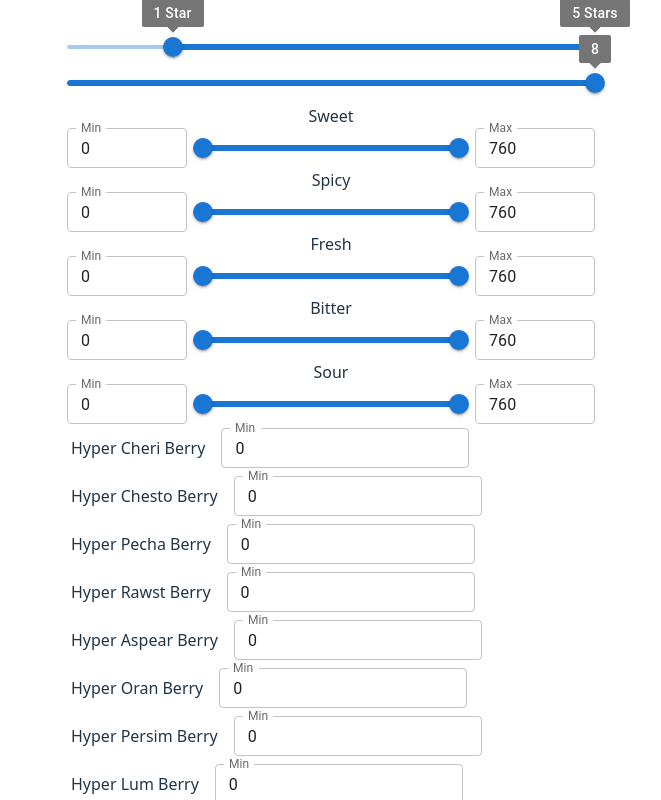
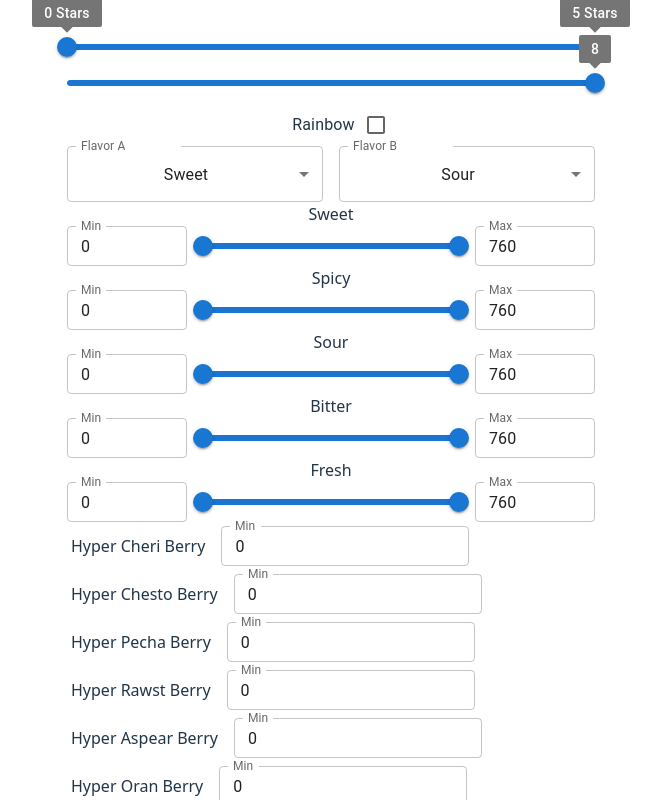
Before and after one commit to TheOkster/Pokemon-Donut-Calculator, a React (Vite) app: page / in a window 1280 px wide. Shown: the top 800 px of the page, without its empty margins (309-970 px from the left). Built offline with nearby package versions, Linux system fonts and the light colour scheme.

Commit message:
Rainbow Dont Support

```diff
--- a/src/App.tsx
+++ b/src/App.tsx
@@ -3,16 +3,21 @@
 import Papa from "papaparse"
 import Settings, { type BerryDict, type BerryQuantDict } from './Settings'
 import { Button } from '@mui/material';
+export const flavors = ["sweet", "spicy", "sour", "bitter", "fresh"] as const;
+export type Flavor = (typeof flavors)[number];
+
 function App() {
+
 
   const [maxBerries, setMaxBerries] = useState(8);
   const [berryStats, setBerryStats] = useState<BerryDict>({});
   const [berryQuants, setBerryQuants] = useState<BerryQuantDict>({});
-  const [starRange, setStarRange] = useState<[number, number]>([1, 5]);
+  const [starRange, setStarRange] = useState<[number, number]>([0, 5]);
   const starCalorieCounts = [0, 120, 240, 350, 700, 960, Infinity];
+
+  const [enableRainbow, setEnableRainbow] = useState(false);
+  const [rainbowFlavors, setRainbowFlavors] = useState<[Flavor, Flavor]>(["sweet","sour"]);
   const [results, setResults] = useState<Combination[]>([]);
-    const flavors = ["sweet", "spicy", "fresh", "bitter", "sour"] as const;
-
     const minVal = 0;
     const maxVal = 760;
     const [flavorValues, setFlavorValues] = useState<{
@@ -25,7 +30,6 @@
     const newBerryQuants = { ...berryQuants, [berry]: newValue };
     setBerryQuants(newBerryQuants);
     localStorage.setItem("berryQuants", JSON.stringify(newBerryQuants));
-    // console.log(newBerryQuants);
   };
   const handleFlavorChange = (flavor: string, newValue: [number, number]) => {
     setFlavorValues((prev) => ({ ...prev, [flavor]: newValue }));
@@ -37,7 +41,6 @@
       if (data) {
         setBerryQuants(JSON.parse(data) as Record<string, number>);
       }
-      // console.log(data);
     fetch("/berries.csv")
       .then((res) => res.text())
       .then((csvText) => {
@@ -91,10 +94,17 @@
   return true;
 }
 
-function meetsThresholds(stats: FlavorStats, flavorValues: {[flavor: string]: [number, number]}, starRange: [number, number]): Boolean {
+function meetsThresholds(stats: FlavorStats): Boolean {
+  if(enableRainbow && (stats[rainbowFlavors[0]] != stats[rainbowFlavors[1]])) {
+    return false;
+  }
   for (const key in stats){
     if(key in flavorValues){
       if(stats[key] < flavorValues[key][0] || stats[key] > flavorValues[key][1]){
+        return false;
+      }
+
+      if(enableRainbow && !(key in rainbowFlavors) && stats[key] >  stats[rainbowFlavors[0]]){
         return false;
       }
 
@@ -103,7 +113,7 @@
         return false;
       }
     } else{
-      // console.log(`${key} is not in flavorValues`)
+      console.log(`${key} is not in flavorValues`)
     }
   }
   return true;
@@ -113,17 +123,17 @@
   for (const key in stats){
     if(key in flavorValues){
       if(stats[key] < (flavorValues[key][0] - 95 * berriesLeft) || stats[key] > flavorValues[key][1]){
-        // console.log(`${stats[key]} will never reach ${flavorValues[key][0]} with ${berriesLeft}`);
+        console.log(`${stats[key]} will never reach ${flavorValues[key][0]} with ${berriesLeft}`);
         return true;
       }
 
     } else if (key === "calories") {
       if(stats[key] < (starCalorieCounts[starRange[0]] - 400 * berriesLeft) || stats[key] > starCalorieCounts[starRange[1]+1]){
-        // console.log(`${stats[key]} don't have enough calories`);
+        console.log(`${stats[key]} don't have enough calories`);
         return true;
       }
     } else{
-      // console.log(`${key} is not in flavorValues`)
+      console.log(`${key} is not in flavorValues`)
     }
   }
   return false;
@@ -192,14 +202,15 @@
     //     return;
     //   }
     // }
-    if (berriesSelected > 0 && meetsThresholds(currentStats, flavorValues, starRange)) {
+    if (berriesSelected > 0 && meetsThresholds(currentStats)) {
       insertMinimal(results, { ...currentCombo });
+      console.log(`${JSON.stringify(currentCombo)} meets thresholds`);
       return;
     } else if (berriesSelected > 0 && willNeverMeetThresholds(currentStats, flavorValues, starRange, maxBerries - berriesSelected)){
-      // console.log(`${currentCombo} will never meet thresholds`);
+      console.log(`${JSON.stringify(currentCombo)} will never meet thresholds`);
       return;
     } else {
-      // console.log(`${currentCombo} does not meet thresholds, i = ${i}`);
+      console.log(`${JSON.stringify(currentCombo)} does not meet thresholds, i = ${i}`);
     }
 
     if (i >= sortedBerries.length || berriesSelected >= maxBerries) return;
@@ -209,7 +220,7 @@
     let helps = false;
     for (const flavor of flavors) {
       if (
-        currentStats[flavor] < flavorValues[flavor][0] &&
+        enableRainbow || currentStats[flavor] < flavorValues[flavor][0] &&
         berryStats[berry][flavor] > 0 || currentStats["calories"] < starCalorieCounts[starRange[0]] || berriesSelected === 0
       ) {
         helps = true;
@@ -245,6 +256,8 @@
     <>
 
       <Settings
+      enableRainbow={enableRainbow}
+      rainbowFlavors={rainbowFlavors}
       starRange={starRange}
       flavorValues={flavorValues}
       maxBerries={maxBerries}
@@ -253,8 +266,14 @@
       onStarRangeChange={setStarRange}
       onFlavorValuesChange={handleFlavorChange}
       onBerryQuantsChange={handleBerryQuantsChange}
-      onMaxBerriesChange={setMaxBerries}/>
-      <Button variant="contained" onClick={() => setResults(findValidCombinations())}>Calculate</Button>
+      onMaxBerriesChange={setMaxBerries}
+      onRainbowChange={setEnableRainbow}
+      onRainbowFlavorChange={setRainbowFlavors}/>
+      <Button variant="contained" onClick={() => setResults(findValidCombinations().sort((a, b) => {
+          const aCalories = Object.entries(a).reduce((acc, [key, val]) => acc + berryStats[key]["calories"] * val, 0);
+          const bCalories = Object.entries(b).reduce((acc, [key, val]) => acc + berryStats[key]["calories"] * val, 0);
+          return aCalories - bCalories;
+      }))}>Calculate</Button>
       {results.length}
       {results.map((combo, index) => (
           <div key={index}>
--- a/src/Settings.tsx
+++ b/src/Settings.tsx
@@ -1,6 +1,7 @@
 import { useEffect, useState } from 'react'
-import { Slider, Stack, TextField } from '@mui/material'
+import { Checkbox, FormControl, FormControlLabel, InputLabel, MenuItem, Select, Slider, Stack, TextField } from '@mui/material'
 import RangeSelector from './RangeSelector'
+import { flavors, type Flavor } from './App';
   export interface BerryDict {
     [key: string]: Record<string, number>;
   }
@@ -17,17 +18,19 @@
    maxBerries: number;
    berryQuants: BerryQuantDict;
    berryStats: BerryDict;
+   enableRainbow: boolean;
+   rainbowFlavors: [Flavor, Flavor],
    onStarRangeChange?: (starRange: [number, number]) => void;
    onFlavorValuesChange?: (flavor: string, newValue: [number, number]) => void;
    onBerryQuantsChange?: (berry: string, newQuant: number) => void;
    onMaxBerriesChange?: (maxBerries: number) => void;
+   onRainbowChange?: (rainbowEnabled: boolean) => void;
+   onRainbowFlavorChange?: (rainbowFlavors: [Flavor, Flavor]) => void;
   }
-export default function Settings({starRange, maxBerries, berryQuants, berryStats, onStarRangeChange, onFlavorValuesChange, onBerryQuantsChange, onMaxBerriesChange}: BerryProps){
+export default function Settings({starRange, maxBerries, berryQuants, berryStats, enableRainbow, rainbowFlavors, onStarRangeChange, onFlavorValuesChange, onBerryQuantsChange, onMaxBerriesChange, onRainbowChange, onRainbowFlavorChange}: BerryProps){
 //   const [starValue, setStarValue] = useState<[number, number]>([1, 5])
   const minVal = 0;
   const maxVal = 760;
-    const flavors = ["sweet", "spicy", "fresh", "bitter", "sour"] as const;
-
 
   const [flavorValues, setFlavorValues] = useState<{
     [key: string]: [number, number];
@@ -98,6 +101,44 @@
         min={1}
         max={8}
       />
+         <FormControlLabel
+         control={<Checkbox checked={enableRainbow} onChange={(e) => onRainbowChange?.(Boolean(e.target.checked))} />}
+         label="Rainbow"
+         labelPlacement="start"
+         />
+
+         <Stack direction="row" spacing={2} alignItems="center" padding="0.5">
+            <FormControl fullWidth>
+               <InputLabel>Flavor A</InputLabel>
+               <Select
+                  value={rainbowFlavors[0]}
+                  label="Rainbow Flavor A"
+                  onChange={(e) => onRainbowFlavorChange?.([e.target.value, rainbowFlavors[1]])}
+               >
+                 {flavors.map((flavor) => (
+                  <MenuItem key={flavor} value={flavor}>
+                     {flavor.charAt(0).toUpperCase() + flavor.slice(1)}
+                  </MenuItem>
+                  ))}
+               </Select>
+            </FormControl>
+               <FormControl fullWidth>
+               <InputLabel>Flavor B</InputLabel>
+               <Select
+                  value={rainbowFlavors[1]}
+                  label="Rainbow Flavor B"
+                  onChange={(e) => onRainbowFlavorChange?.([rainbowFlavors[0], e.target.value])}
+               >
+                  {flavors.map((flavor) => (
+                  <MenuItem key={flavor} value={flavor}>
+                     {flavor.charAt(0).toUpperCase() + flavor.slice(1)}
+                  </MenuItem>
+                  ))}
+               </Select>
+            </FormControl>
+         </Stack>
+
+
       {flavors.map((flavor) => (
               <div key={flavor}>
                 <label>
```
Also changed, not shown: 1 other file (tests, documents, lock files or other folders).
